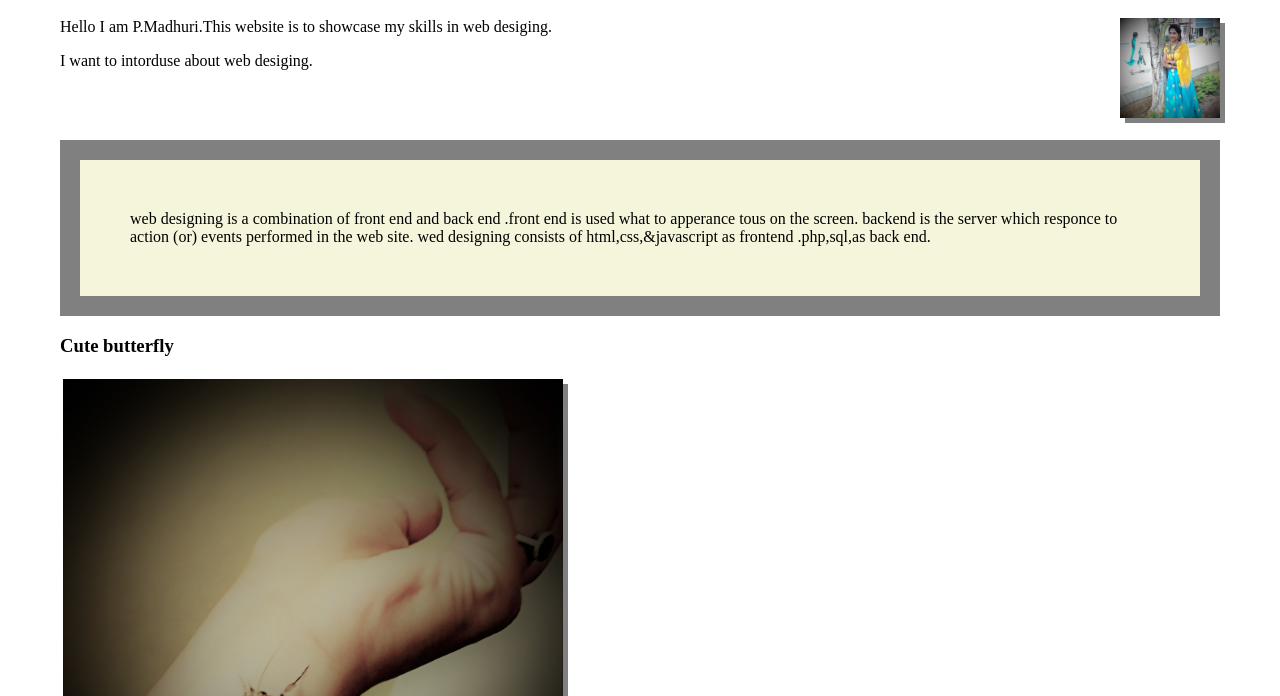
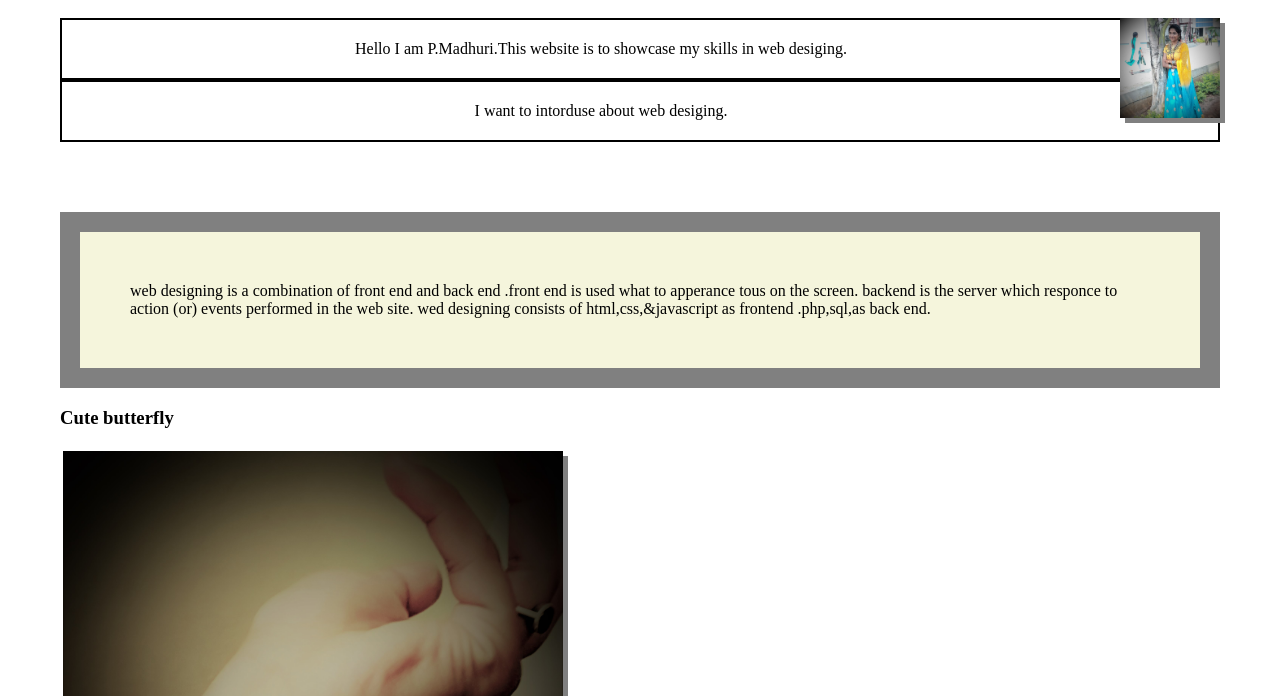
Before and after one commit to madhuri-4A0/my-profile, a plain HTML site: page index.html in a window 1280 px wide. Shown: the part 104-800 px from the top of the page. Drawn offline with Linux system fonts and the light colour scheme.

Commit message:
Update index.css

```diff
--- a/css/index.css
+++ b/css/index.css
@@ -30,3 +30,10 @@ body{
 	margin:50px 50px 50px 50px;
 	padding:10px 10px 10px 10px;
 	}
+p {
+	border:2px solid black;
+	margin:auto;
+	padding:20px;
+	text-align: center;
+
+}
```
